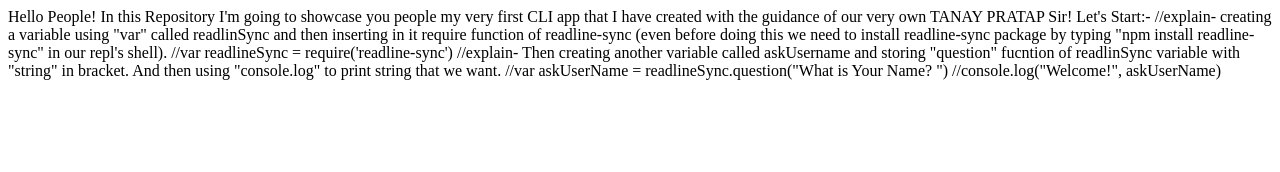
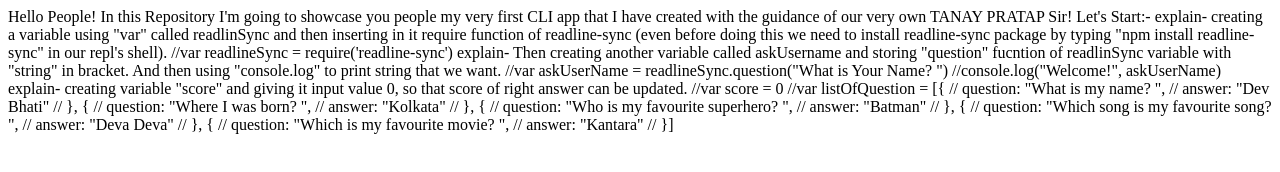
Before and after one commit to DevSBhati/Do-you-know-me-quiz, a plain HTML site: page index.html in a window 1280 px wide. Drawn offline with Linux system fonts and the light colour scheme.

Commit message:
docs: second part updated
Second part of the code of my CLI app has been updated

```diff
--- a/index.html
+++ b/index.html
@@ -13,15 +13,36 @@
 
     Let's Start:-
 
-    //explain- creating a variable using "var" called readlinSync and then inserting in it require function
+    explain- creating a variable using "var" called readlinSync and then inserting in it require function
     of readline-sync (even before doing this we need to install readline-sync package by typing "npm install
     readline-sync" in our repl's shell).
     //var readlineSync = require('readline-sync')
 
-    //explain- Then creating another variable called askUsername and storing "question" fucntion of readlinSync
+    explain- Then creating another variable called askUsername and storing "question" fucntion of readlinSync
     variable with "string" in bracket. And then using "console.log" to print string that we want.
     //var askUserName = readlineSync.question("What is Your Name? ")
     //console.log("Welcome!", askUserName)
+
+    explain- creating variable "score" and giving it input value 0, so that score of right answer can be
+    updated.
+    //var score = 0
+
+    //var listOfQuestion = [{
+    //   question: "What is my name? ",
+    //   answer: "Dev Bhati"
+    //  }, {
+    //   question: "Where I was born? ",
+    //   answer: "Kolkata"
+    //  }, {
+    //   question: "Who is my favourite superhero? ",
+    //   answer: "Batman"
+    //  }, {
+    //   question: "Which song is my favourite song? ",
+    //   answer: "Deva Deva"
+    //  }, {
+    //   question: "Which is my favourite movie? ",
+    //   answer: "Kantara"
+    //  }]
 </body>
 
 </html>
```
